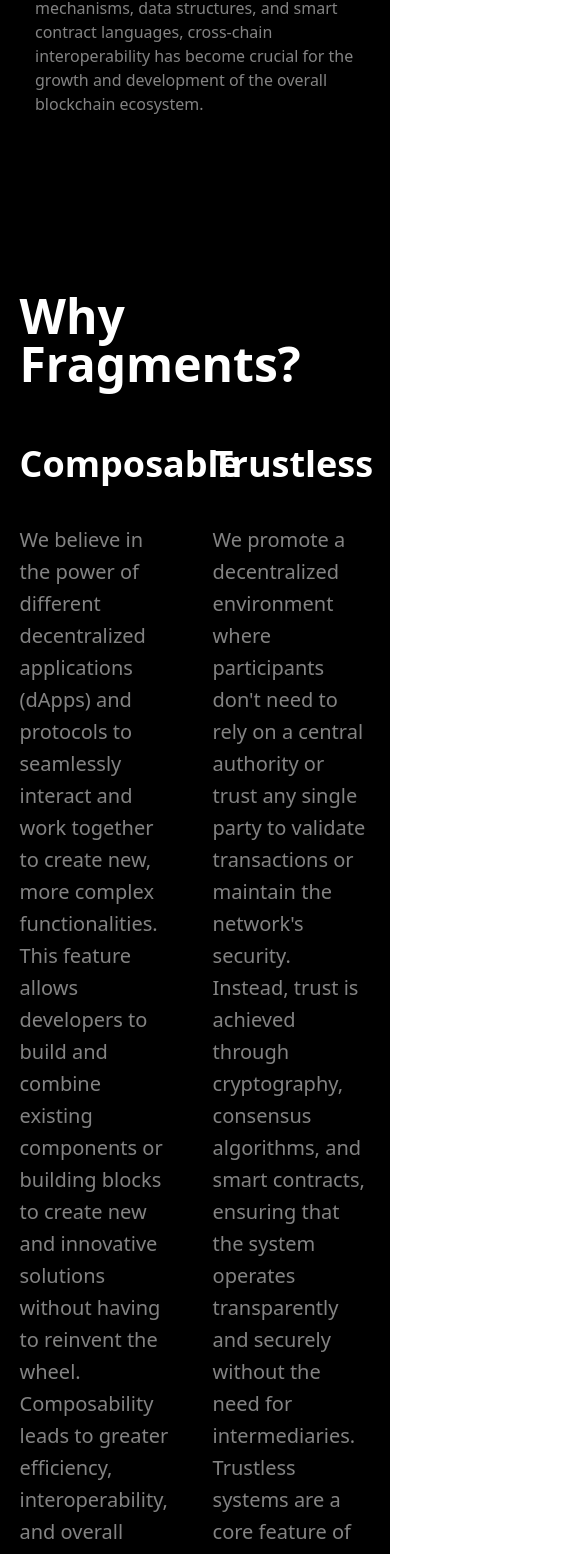
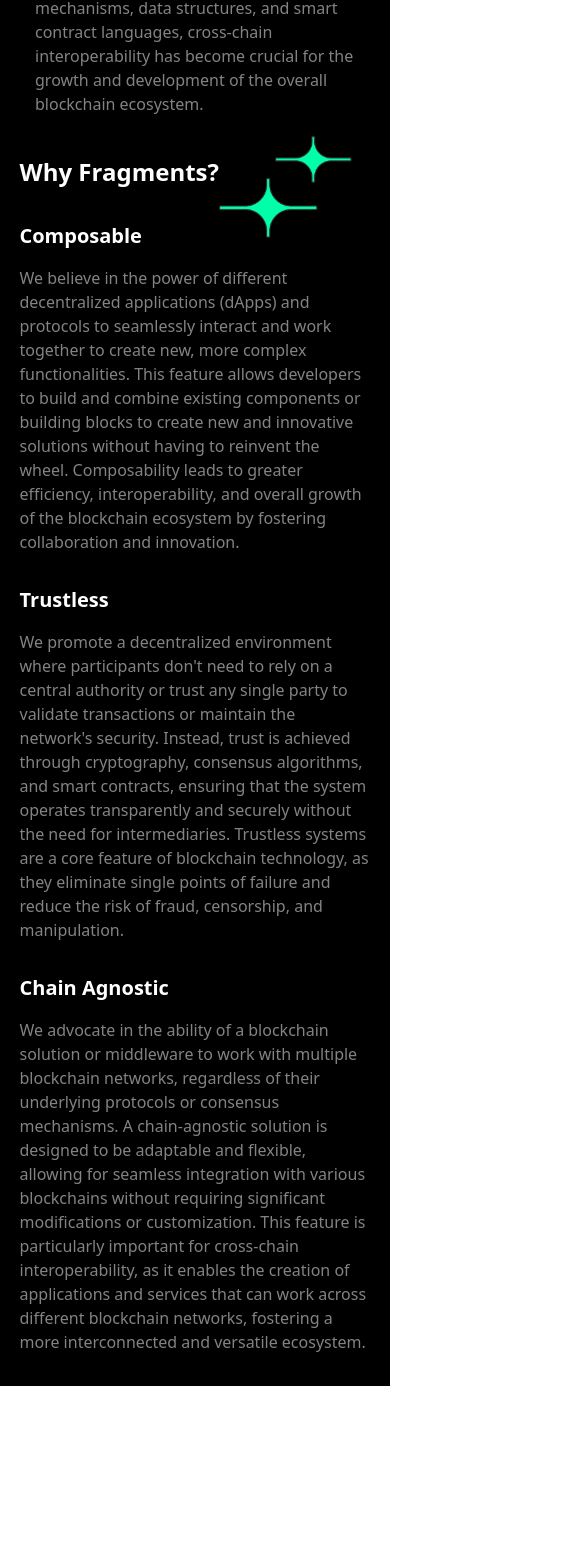
Before and after one commit to SnehaSahu17/Assignment, a React (Create React App) app: page / in a window 390 px wide. Shown: the part 993-2547 px from the top of the page, 585 px wide, since content can reach past the window. After the commit the page ends 2379 px from the top, so only its background shows below. Built offline with nearby package versions, Linux system fonts and the light colour scheme.

Commit message:
ft:section two responsive

```diff
--- a/src/App.js
+++ b/src/App.js
@@ -15,12 +15,12 @@ function App() {
      <div className="pt-14 px-8"><Navbar/></div>
      <SectionOne/>
      <SectionTwo/>
-     <Autopay/>
+     {/* <Autopay/>
      <Xstream/>
      <Swapx/>
      <ForDeveloper/>
      <Sponser/>
-     <div className="pb-20"><Footer/></div>
+     <div className="pb-20"><Footer/></div> */}
      </div>
 
   );
--- a/src/components/Autopay.js
+++ b/src/components/Autopay.js
@@ -7,7 +7,7 @@ import { BsArrowUpRight } from "react-icons/bs";
 function Autopay() {
   return (
     <div className='w-[90%] relative mt-44 h-[800px] mx-auto text-[#FFFFFF] leading-8 tracking-wide '>
-        <img src={Back} className='w-[656.01px] mx-auto'></img>
+        {/* <img src={Back} className='w-[656.01px] mx-auto'></img> */}
         <div className='absolute  top-0 '>
             <div className="w-full relative  ">
                 <img src={Auto}></img>
--- a/src/components/SectionTwo.js
+++ b/src/components/SectionTwo.js
@@ -1,31 +1,69 @@
-import React from 'react'
-import SecTwo from '../assests/SecTwo.png'
+import React from "react";
+import SecTwo from "../assests/SecTwo.png";
+import Stars from "../assests/Stars.png";
 
 function SectionTwo() {
   return (
-    <div className='w-[90%] mx-auto text-[#FFFFFF] mt-44' >
-        <div><p className='font-black text-5xl'>Why Fragments?</p></div>
-        <div className='flex mt-14 justify-between'>
-            <div className='flex flex-col w-[45%]'>
-                <h1 className='font-black text-4xl '>Composable</h1>
-                <p className='mt-10 text-[#838383] font-normal text-xl leading-8'>We believe in the power of different decentralized applications (dApps) and protocols to seamlessly interact and work together to create new, more complex functionalities. This feature allows developers to build and combine existing components or building blocks to create new and innovative solutions without having to reinvent the wheel. Composability leads to greater efficiency, interoperability, and overall growth of the blockchain ecosystem by fostering collaboration and innovation.</p>
-            </div>
-            <div className='flex flex-col w-[45%]'>
-                <h1 className='font-black text-4xl'>Trustless</h1>
-                <p className='mt-10 text-[#838383] font-normal text-xl leading-8 '>We promote a decentralized environment where participants don't need to rely on a central authority or trust any single party to validate transactions or maintain the network's security. Instead, trust is achieved through cryptography, consensus algorithms, and smart contracts, ensuring that the system operates transparently and securely without the need for intermediaries. Trustless systems are a core feature of blockchain technology, as they eliminate single points of failure and reduce the risk of fraud, censorship, and manipulation.</p>
-            </div>
+    <div className=" w-[90%] mx-auto text-[#FFFFFF] mt-10 sm:mt-44">
+      <div className="flex">
+        <div>
+          <p className="font-black text-2xl sm:text-5xl">Why Fragments?</p>
         </div>
-        <div className='flex mt-14 space-x-44 '>
-            <div className='flex flex-col w-[45%]'>
-                <h1 className='font-black text-4xl '>Chain Agnostic</h1>
-                <p className='mt-10 text-[#838383] font-normal text-xl leading-8'>We advocate in the ability of a blockchain solution or middleware to work with multiple blockchain networks, regardless of their underlying protocols or consensus mechanisms. A chain-agnostic solution is designed to be adaptable and flexible, allowing for seamless integration with various blockchains without requiring significant modifications or customization. This feature is particularly important for cross-chain interoperability, as it enables the creation of applications and services that can work across different blockchain networks, fostering a more interconnected and versatile ecosystem.</p>
-            </div>
-            <div className='flex flex-col '>
-              <img src={SecTwo} className='w-[2/3] '></img>
-            </div>
+        <div className="w-[38%]  -mt-5 sm:hidden">
+          <img src={Stars}></img>
         </div>
+      </div>
+      <div className="flex flex-col sm:flex-row -mt-4 sm:mt-14 justify-between">
+        <div className="flex flex-col sm:w-[45%]">
+          <h1 className="font-black text-xl sm:text-4xl ">Composable</h1>
+          <p className="mt-4 mb-8 sm:mt-10 text-[#838383] font-normal text-base sm:text-xl sm:leading-8">
+            We believe in the power of different decentralized applications
+            (dApps) and protocols to seamlessly interact and work together to
+            create new, more complex functionalities. This feature allows
+            developers to build and combine existing components or building
+            blocks to create new and innovative solutions without having to
+            reinvent the wheel. Composability leads to greater efficiency,
+            interoperability, and overall growth of the blockchain ecosystem by
+            fostering collaboration and innovation.
+          </p>
+        </div>
+        <div className="flex flex-col sm:w-[45%]">
+          <h1 className="font-black text-xl sm:text-4xl ">Trustless</h1>
+          <p className="mt-4 mb-8 sm:mt-10 text-[#838383] font-normal text-base sm:text-xl sm:leading-8">
+            We promote a decentralized environment where participants don't need
+            to rely on a central authority or trust any single party to validate
+            transactions or maintain the network's security. Instead, trust is
+            achieved through cryptography, consensus algorithms, and smart
+            contracts, ensuring that the system operates transparently and
+            securely without the need for intermediaries. Trustless systems are
+            a core feature of blockchain technology, as they eliminate single
+            points of failure and reduce the risk of fraud, censorship, and
+            manipulation.
+          </p>
+        </div>
+      </div>
+      <div className="flex flex-col sm:flex-row mt-0 sm:mt-14 space-x-44 ">
+        <div className="flex flex-col sm:w-[45%]">
+          <h1 className="font-black text-xl sm:text-4xl ">Chain Agnostic</h1>
+          <p className="mt-4 mb-8 sm:mt-10 text-[#838383] font-normal text-base sm:text-xl sm:leading-8">
+            We advocate in the ability of a blockchain solution or middleware to
+            work with multiple blockchain networks, regardless of their
+            underlying protocols or consensus mechanisms. A chain-agnostic
+            solution is designed to be adaptable and flexible, allowing for
+            seamless integration with various blockchains without requiring
+            significant modifications or customization. This feature is
+            particularly important for cross-chain interoperability, as it
+            enables the creation of applications and services that can work
+            across different blockchain networks, fostering a more
+            interconnected and versatile ecosystem.
+          </p>
+        </div>
+        <div className="sm:flex sm:flex-col hidden">
+          <img src={SecTwo} className="w-[2/3] "></img>
+        </div>
+      </div>
     </div>
-  )
+  );
 }
 
-export default SectionTwo
+export default SectionTwo;
--- a/src/components/Swapx.js
+++ b/src/components/Swapx.js
@@ -7,7 +7,7 @@ import { BsArrowUpRight } from "react-icons/bs";
 function Swapx() {
   return (
     <div className='w-[90%] relative  mx-auto text-[#FFFFFF] h-[800px] leading-8 tracking-wide '>
-    <img src={Back} className='w-[656.01px] mx-auto'></img>
+    {/* <img src={Back} className='w-[656.01px] mx-auto'></img> */}
     <div className='absolute  top-0 '>
         <div className="w-full relative  ">
             <img src={Swap}></img>
--- a/src/components/Xstream.js
+++ b/src/components/Xstream.js
@@ -7,7 +7,7 @@ import { BsArrowUpRight } from "react-icons/bs";
 function Xstream() {
   return (
     <div className='w-[90%] relative mx-auto text-[#FFFFFF] h-[800px] leading-8 tracking-wide '>
-        <img src={Back} className='w-[656.01px]  mx-[60%]'></img>
+        {/* <img src={Back} className='w-[656.01px]  mx-[60%]'></img> */}
         <div className='absolute  top-0 '>
             <div className="w-full relative  ">
                 <img src={stream}></img>
```
